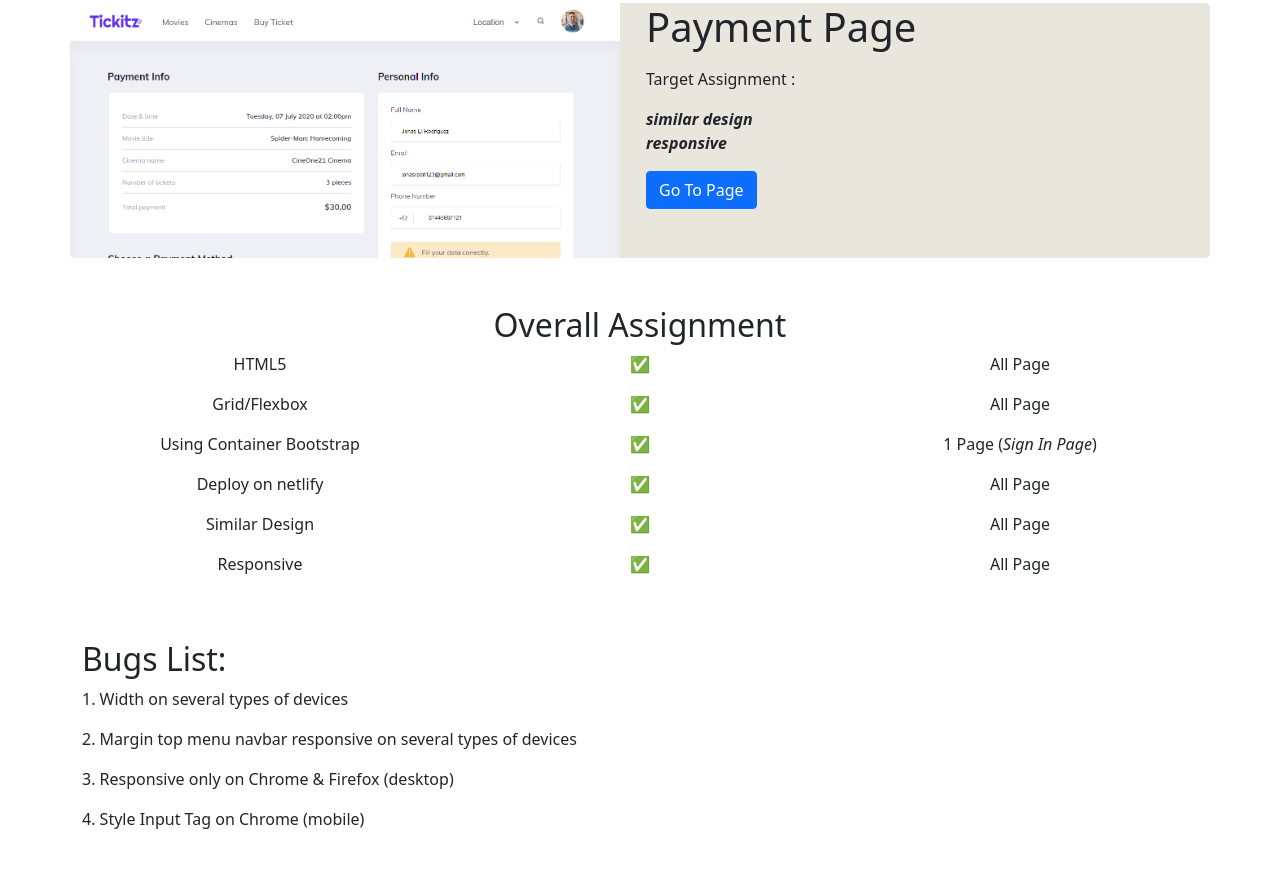
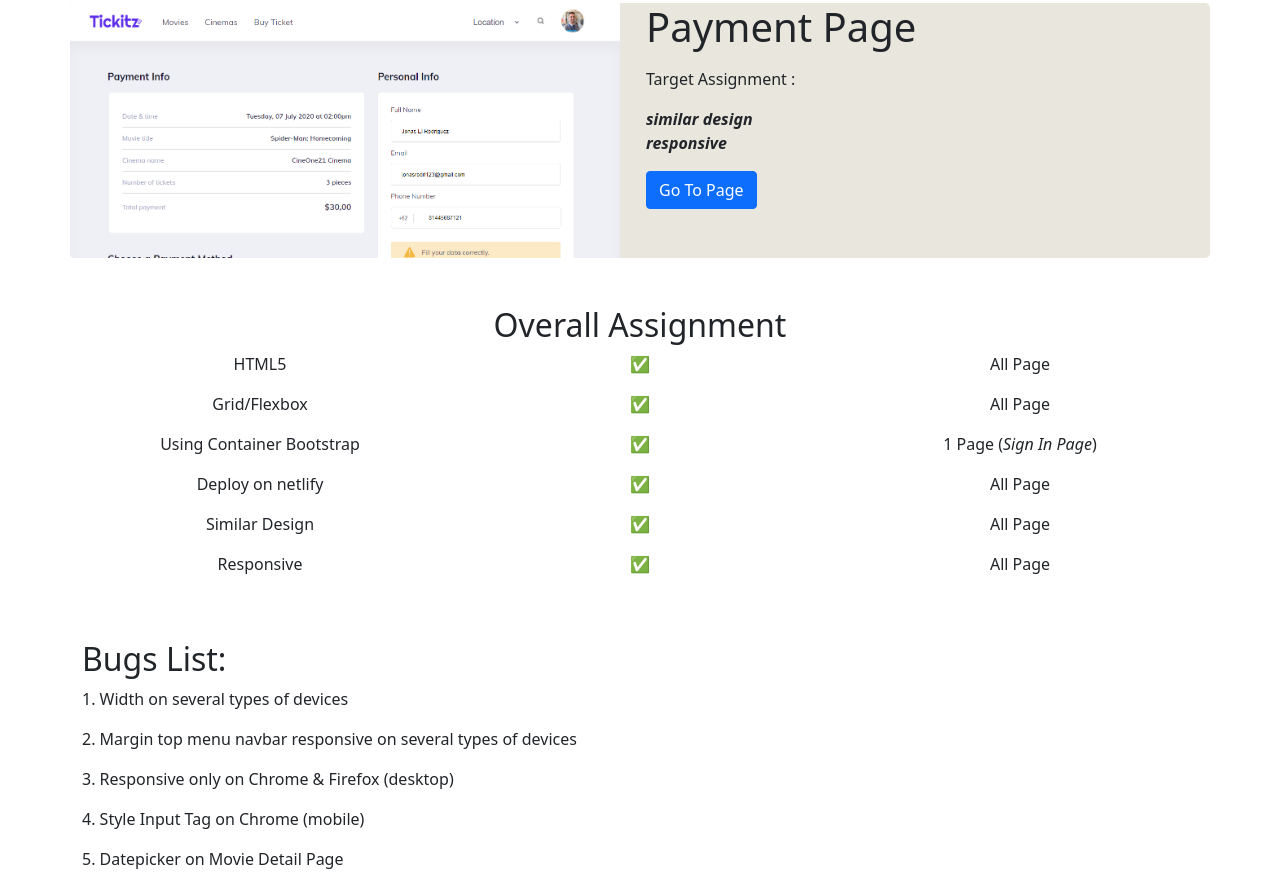
Before and after one commit to therevolt/FE-Tickitz, a plain HTML site: page index.html in a window 1280 px wide. Shown: the part 1249-2136 px from the top of the page. Before the commit the page ends 2096 px from the top, so only its background shows below. Drawn offline with nearby package versions, Linux system fonts and the light colour scheme.

Commit message:
Add bugs list

```diff
--- a/index.html
+++ b/index.html
@@ -191,6 +191,7 @@
         <p>2. Margin top menu navbar responsive on several types of devices</p>
         <p>3. Responsive only on Chrome & Firefox (desktop)</p>
         <p>4. Style Input Tag on Chrome (mobile)</p>
+        <p>5. Datepicker on Movie Detail Page</p>
       </div>
     </div>
   </body>
```
